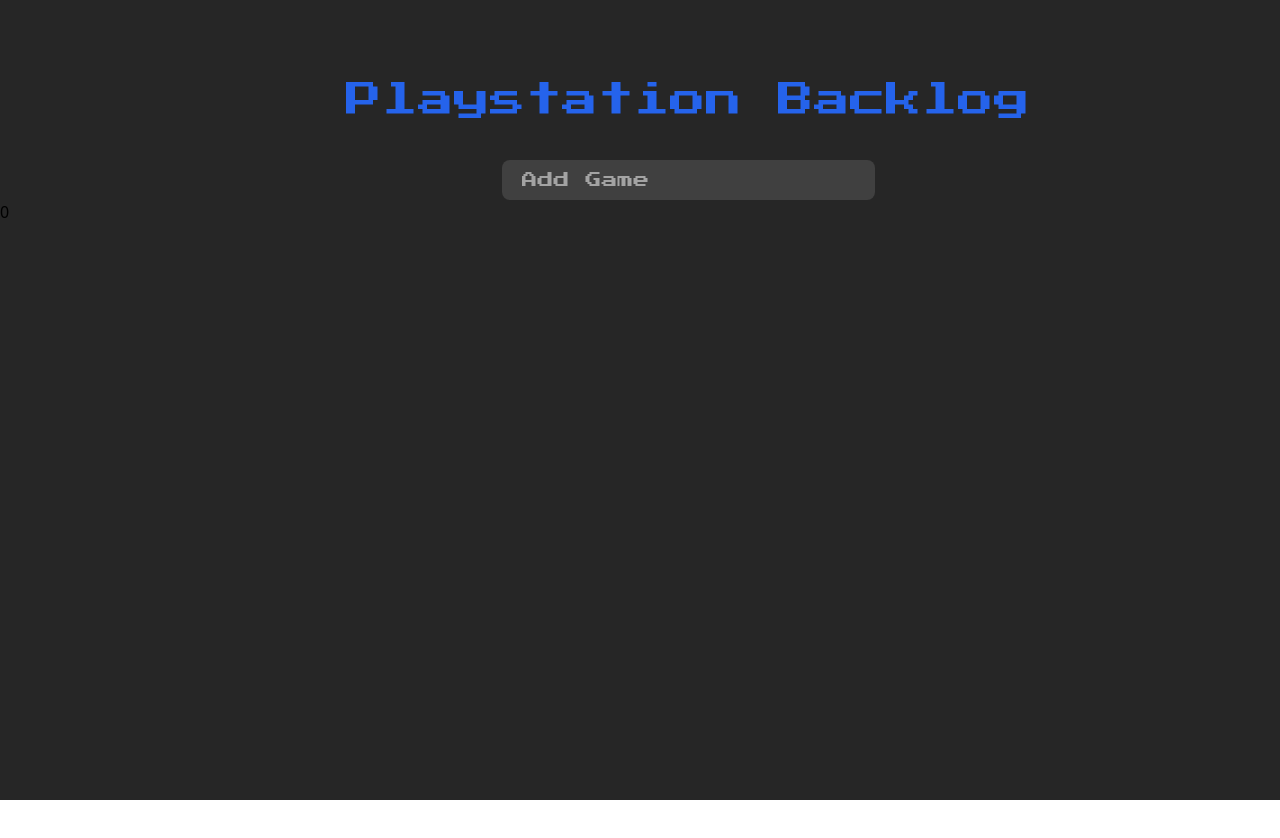
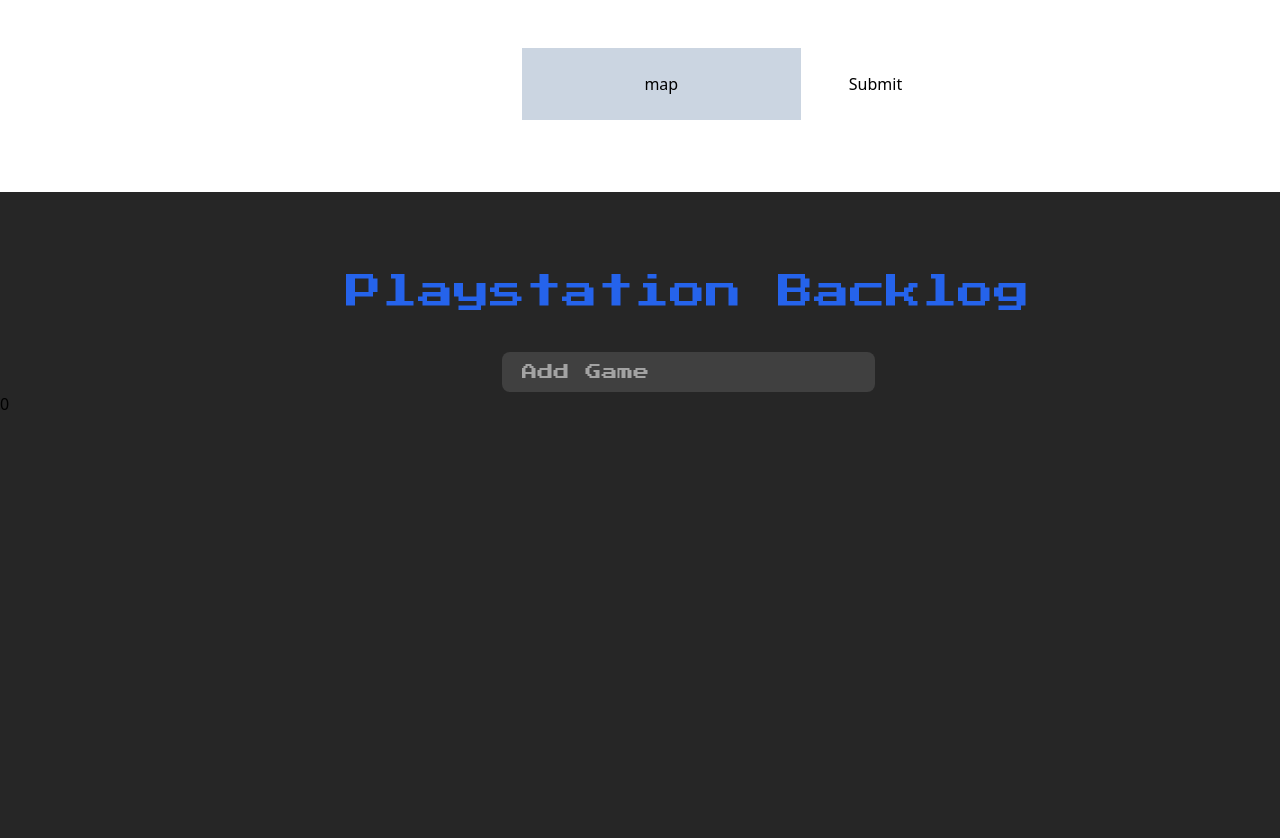
Before and after one commit to Culganosi/backlogical, a React (Create React App) app: page /playstation in a window 1280 px wide. Shown: the top 838 px of the page. Before the commit the page ends 800 px from the top, so only its background shows below. Built offline with nearby package versions, Linux system fonts and the light colour scheme.

Commit message:
implement search functionality

```diff
--- a/src/App.jsx
+++ b/src/App.jsx
@@ -5,10 +5,11 @@
 import Nintendo from "./components/Nintendo";
 import Steam from "./components/Steam";
 import Playstation from "./components/Playstation";
-import Dashboard from "./components/Dashboard";
+// import Dashboard from "./components/Dashboard";
 import Login from "./components/Login";
 import Register from "./components/Register";
 import Games from "./components/Games";
+import SearchBar from "./components/SearchBar";
 export default function App() {
   // const { token, setToken } = useToken();
 
@@ -17,10 +18,11 @@
   // }
   return (
     <>
+      <SearchBar />
       {/* <Header />
       <SideBar /> */}
       <Routes>
-        <Route path="/" element={<Dashboard />} />
+        {/* <Route path="/" element={<Dashboard />} /> */}
         <Route path="/games" element={<Games />} />
         <Route path="/login" element={<Login />} />
         <Route path="/register" element={<Register />} />
--- /dev/null
+++ b/src/components/SearchBar.jsx
@@ -0,0 +1,75 @@
+import { useState, useEffect } from "react";
+import axios from "axios";
+
+function SearchBar() {
+  const [games, setGames] = useState([]);
+  const [input, setInput] = useState("map");
+
+  const handleSubmit = () => {
+    const fetchData = async () => {
+      axios
+        .post("http://localhost:8080/getGames", {
+          params: {
+            input: input,
+          },
+        })
+
+        .then((response) => {
+          console.log(response.data);
+          setGames(response.data);
+        })
+        .catch((error) => console.error(`Error: ${error}`));
+    };
+    fetchData();
+  };
+
+  // useEffect(() => {
+  //   const fetchData = async () => {
+  //     axios
+  //       .post("http://localhost:8080/getGames", {
+  //         params: {
+  //           input: { input },
+  //         },
+  //       })
+
+  //       .then((response) => {
+  //         setGames(response.data);
+  //         console.log(games);
+  //       })
+  //       .catch((error) => console.error(`Error: ${error}`));
+  //   };
+  //   fetchData();
+  // }, []);
+
+  return (
+    <div className="pl-24 text-center search h-48">
+      <input
+        name="input"
+        type="text"
+        placeholder={"Search Game"}
+        className="bg-slate-300 text-center p-6 m-12"
+        onChange={(event) => setInput(event.target.value)}
+        value={input}
+      />
+      <button onClick={handleSubmit}>Submit</button>
+
+      <div className="flex flex-col items-center ">
+        {games.map((game) => (
+          <div
+            key={game.id}
+            className="flex justify-center items-center font-press-start pl-24 mb-8"
+          >
+            <img
+              src={game.cover.url.replace("t_thumb", "t_cover_big")}
+              alt={game.name}
+            />
+            <h1 className="mb-1 p-8">{game.name}</h1>
+            <p className="mb-1 p-4 text-xs">{game.summary}</p>
+          </div>
+        ))}
+      </div>
+    </div>
+  );
+}
+
+export default SearchBar;
```
Also changed, not shown: server.js (+7 -2 lines).
